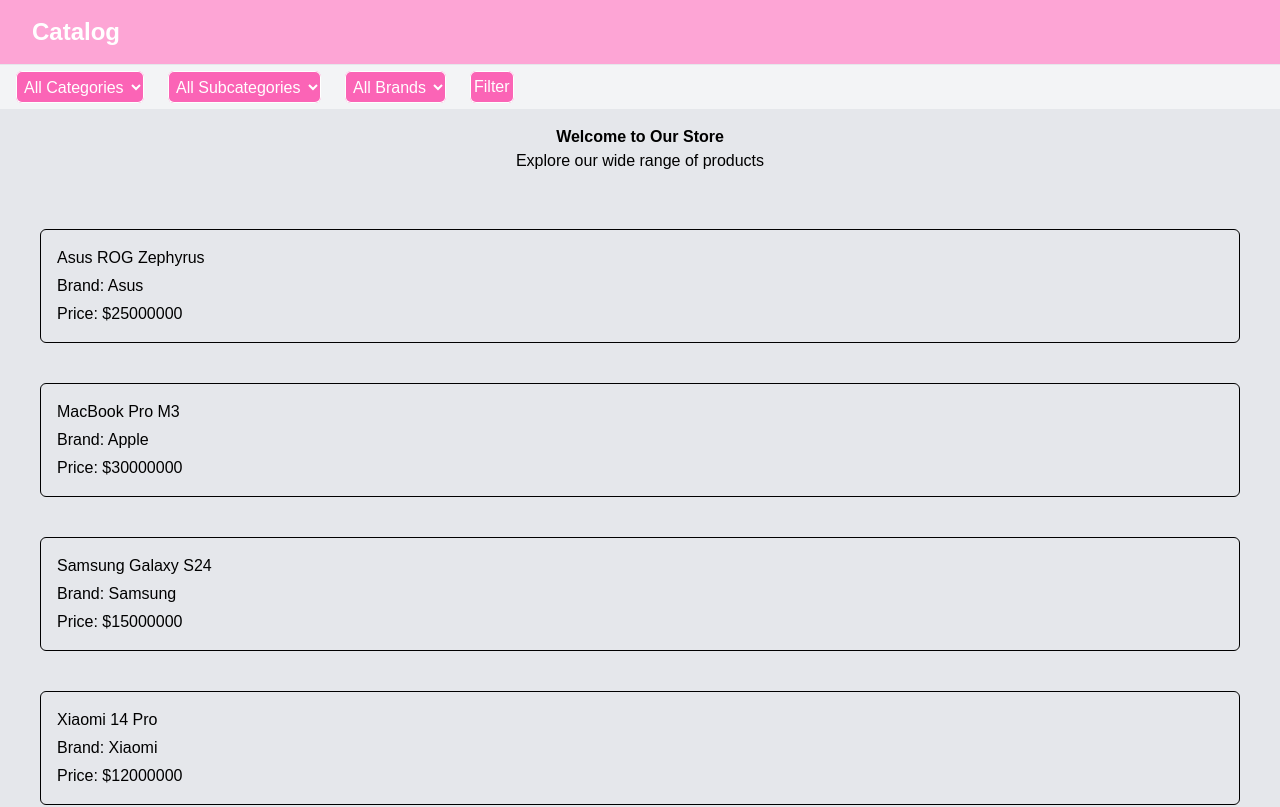
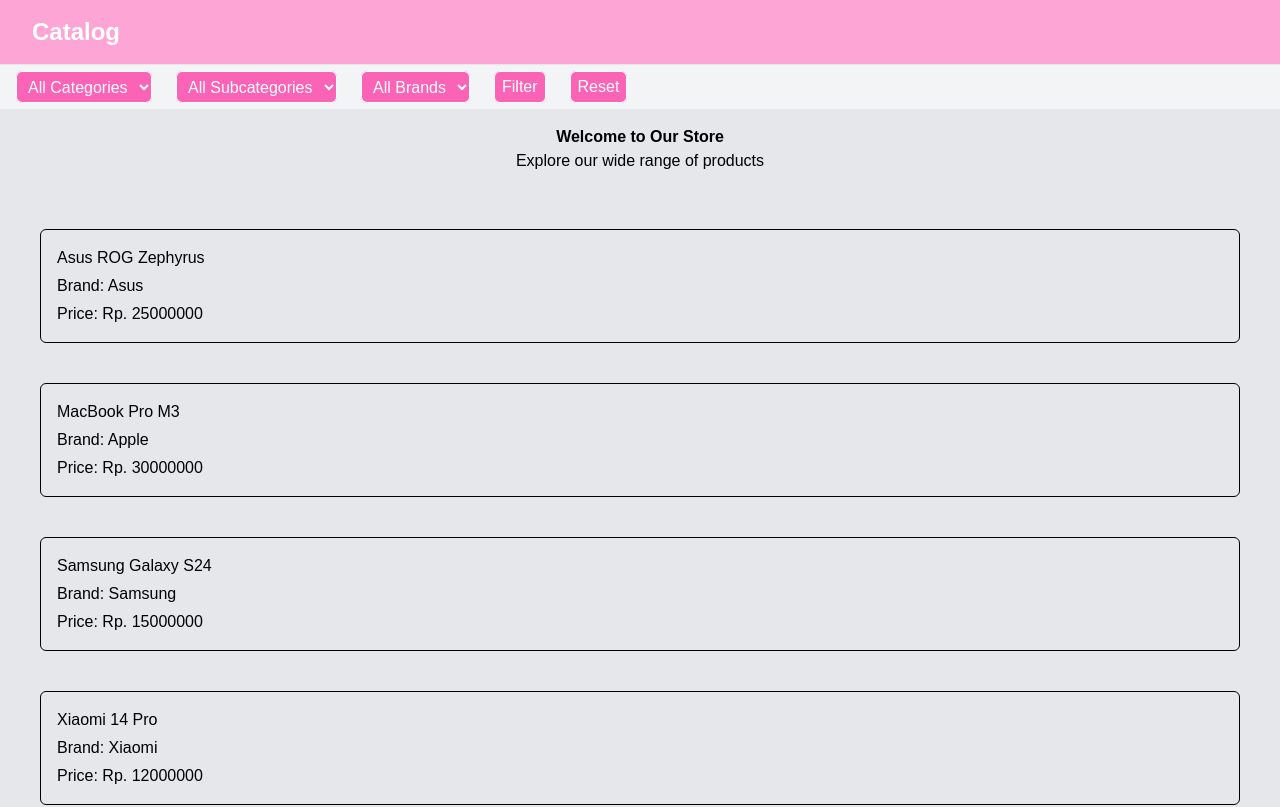
Before and after one commit to Cel44/Catalog, a Next.js app: page / in a window 1280 px wide. Shown: the top 807 px of the page. Built offline with nearby package versions, Linux system fonts and the light colour scheme.

Commit message:
feat: added categories filter, enable, disable

```diff
--- a/component/header.tsx
+++ b/component/header.tsx
@@ -4,9 +4,9 @@
    return (
       <nav className="border-b border-gray-200 bg-pink-300">
          <div className="container mx-auto flex h-16 items-center px-4 justify-between">
-            <a href="/" className="flex items-center gap-2 text-2xl font-bold text-white pl-4">
+            <h1 className="flex items-center gap-2 text-2xl font-bold text-white pl-4">
                Catalog
-            </a>
+            </h1>
          </div>
       </nav>
    )
--- a/component/itemlist.tsx
+++ b/component/itemlist.tsx
@@ -53,7 +53,7 @@
             <div key={product.id} className="text-black border p-4 m-10 rounded-md flex flex-col gap-1 rounded-lg hover:scale-105 transition-transform">
                <h3>{product.name}</h3>
                <p>Brand: {itemDetails.find(item => item.id === product.id)?.brand}</p>
-               <p>Price: ${product.price}</p>
+               <p>Price: Rp. {product.price}</p>
             </div>
          ))}
       </div>
--- a/component/navbar.tsx
+++ b/component/navbar.tsx
@@ -20,14 +20,22 @@
       router.push(`/?${params.toString()}`);
    }
 
+   const filteredSubCategories = data.subCategories.filter((sub) => {
+      return !category || sub.categoryId === category;
+    });
+
+   const filteredBrands = data.brands.filter((b) => {
+      return !subCategory || b.subCategoryId === subCategory;
+   });
+
    return (
          <div className="flex gap-6 bg-gray-100 px-4">
 
            {/* CATEGORY */}
             <select
                value={category}
-               onChange={(e) => setCategory(e.target.value)}
-               className='p-1 text-white my-1.5 rounded-md bg-pink-400 inset-ring-1 focus:outline-none focus:ring-2 focus:ring-pink-400 focus:ring-offset-2 focus:ring-offset-gray-100'
+               onChange={(e) => { setCategory(e.target.value); setSubCategory(""); setBrand(""); }}
+               className='p-1 px-2 text-white my-1.5 rounded-md bg-pink-400 inset-ring-1 focus:outline-none focus:ring-2 focus:ring-pink-400 focus:ring-offset-2 focus:ring-offset-gray-100'
             >
                <option value="">All Categories</option>
                   {data.categories.map((cat) => (
@@ -39,12 +47,13 @@
 
             {/* SUBCATEGORY */}
             <select
+               disabled={!category}
                value={subCategory}
-               onChange={(e) => setSubCategory(e.target.value)}
-               className='p-1 text-white my-1.5 rounded-md bg-pink-400 inset-ring-1 focus:outline-none focus:ring-2 focus:ring-pink-400 focus:ring-offset-2 focus:ring-offset-gray-100'
+               onChange={(e) => { setSubCategory(e.target.value); setBrand(""); }}
+               className='p-1 px-2 text-white my-1.5 rounded-md bg-pink-400 inset-ring-1 focus:outline-none focus:ring-2 focus:ring-pink-400 focus:ring-offset-2 focus:ring-offset-gray-100'
             >
                <option value="">All Subcategories</option>
-               {data.subCategories.map((sub) => (
+               {filteredSubCategories.map((sub) => (
                   <option key={sub.id} value={sub.id}>
                   {sub.name}
                   </option>
@@ -53,12 +62,13 @@
 
             {/* BRAND */}
             <select
+               disabled={!subCategory}
                value={brand}
                onChange={(e) => setBrand(e.target.value)}
-               className='p-1 text-white my-1.5 rounded-md bg-pink-400 inset-ring-1 focus:outline-none focus:ring-2 focus:ring-pink-400 focus:ring-offset-2 focus:ring-offset-gray-100'
+               className='p-1 px-2 text-white my-1.5 rounded-md bg-pink-400 inset-ring-1 focus:outline-none focus:ring-2 focus:ring-pink-400 focus:ring-offset-2 focus:ring-offset-gray-100'
             >
                <option value="">All Brands</option>
-               {data.brands.map((brand) => (
+               {filteredBrands.map((brand) => (
                   <option key={brand.id} value={brand.id}>
                   {brand.name}
                </option>
@@ -68,11 +78,15 @@
             {/* BUTTON */}
             <button
                onClick={applyFilter}
-               className="p-1 text-white my-1.5 rounded-md bg-pink-400 inset-ring-1 focus:outline-none focus:ring-2 focus:ring-pink-400 focus:ring-offset-2 focus:ring-offset-gray-100"
+               className="p-1 px-2 text-white my-1.5 rounded-md bg-pink-400 inset-ring-1 focus:outline-none focus:ring-2 focus:ring-pink-400 focus:ring-offset-2 focus:ring-offset-gray-100"
             >
                Filter
             </button>
 
+            <a href="/" className="p-1 px-2 text-white my-1.5 rounded-md bg-pink-400 inset-ring-1 focus:outline-none focus:ring-2 focus:ring-pink-400 focus:ring-offset-2 focus:ring-offset-gray-100">
+               Reset
+            </a>
+
          </div>
        );
 }
```
